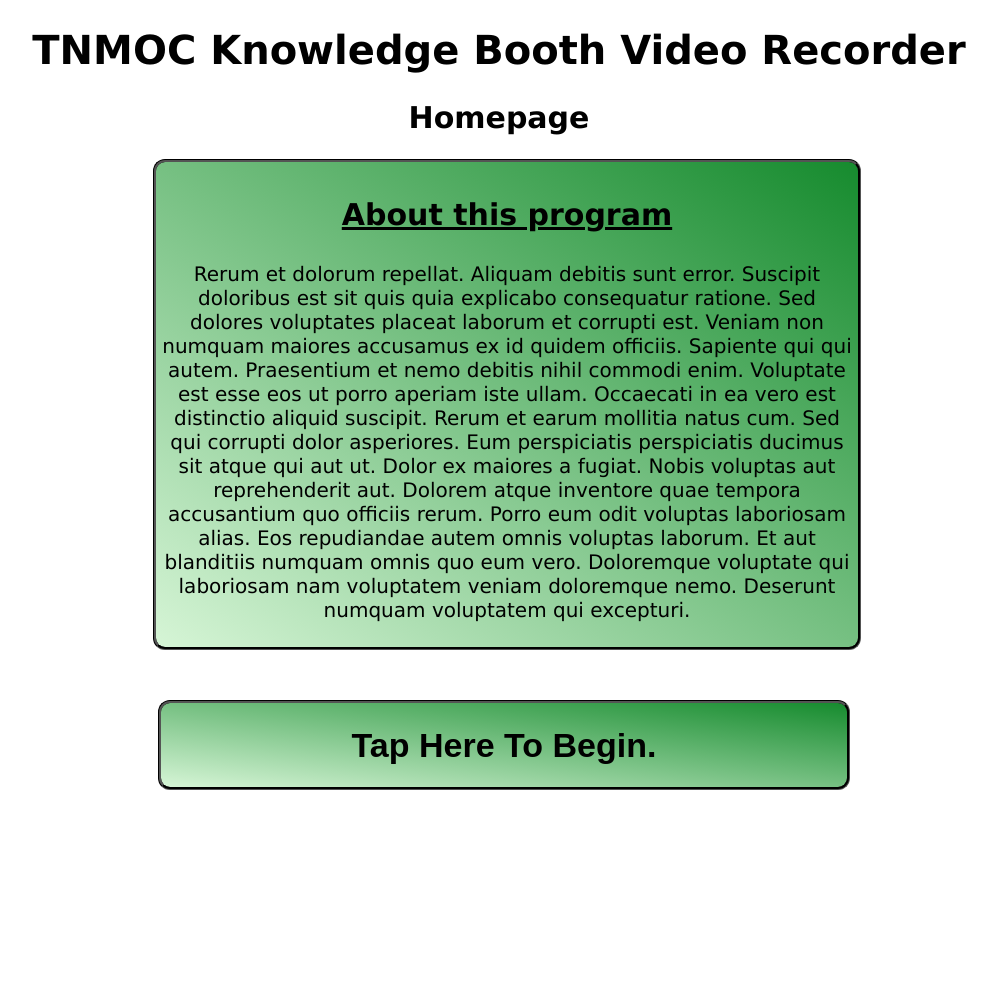
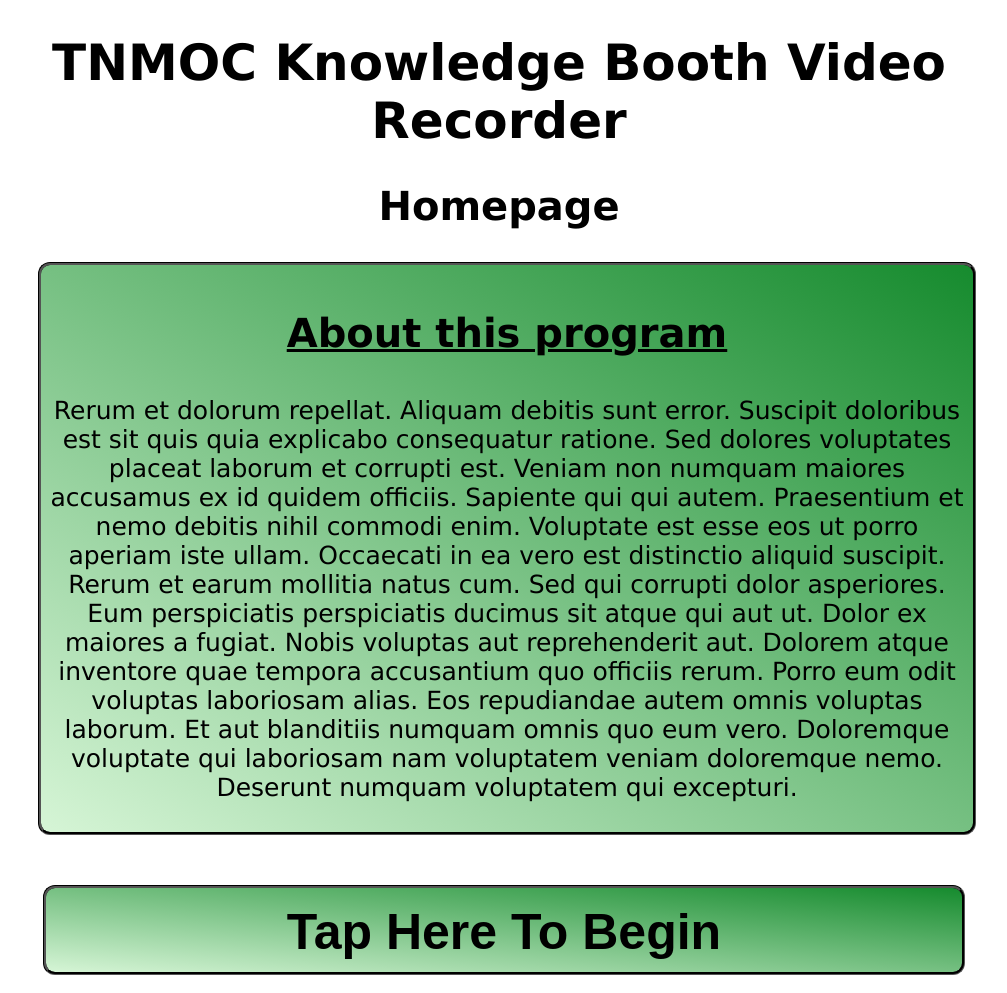
Before and after one commit to EarlGreyFTW/BoothCode, a PHP site: page / in a window 1280 px wide. Shown: the whole page, without its empty margins (149-1156 px from the left). Before the commit the page ends 790 px from the top, so only its background shows below. Run offline with PHP 8.4, Linux system fonts and the light colour scheme.

Commit message:
Design ajustments 22-12-22 09:53

```diff
--- a/STYLE.css
+++ b/STYLE.css
@@ -9,17 +9,17 @@
     height: available;
 }
 h1{
+    font-size: 50px;
+}
+h2{
     font-size: 40px;
 }
-h2{
-    font-size: 30px;
-}
 h3{
-    font-size: 30px;
+    font-size: 40px;
     text-decoration: black solid 3px underline
 }
 p, label, li{
-    font-size: 20px;
+    font-size: 25px;
 }
 textarea{
     font-size: 20px;
@@ -57,8 +57,8 @@
 
 /* CLASSES */
 .input-text-box{
-    width: 200px;
-    height: 35px;
+    width: 300px;
+    height: 45px;
     font-size: 20px;
     border-radius: 12px;
     border: black 1px solid;
@@ -96,8 +96,8 @@
 /* Index.php */
 #about-text{
     position: relative;
-    left: 20%;
-    width: 60%;
+    left: 10%;
+    width: 80%;
     border: black groove 3px;
     border-radius: 12px;
     background-image: linear-gradient(to bottom left,#168b2e, #d6f5d6);
@@ -105,8 +105,8 @@
 }
 #begin-button{
     position: relative;
-    left: 20%;
-    width: 60%;
+    left: 10%;
+    width: 80%;
     margin-top: 40px;
 }
 #begin{
--- a/Summary.php
+++ b/Summary.php
@@ -36,7 +36,7 @@
     <div class="bottom-menu">
 	    <button class="next-button" type="submit" value="Next" name="Next"><a class="link"><b>Finish</b></a></button>
 	    <button class="cancel-button"><b><a class="link" href="index.php">Cancel</a></b></button>
-	    <button class="back-button"><b><a href="index.php" class="link">Back</a></b></button>
+	    <button class="back-button"><b><a href="Record.php" class="link">Back</a></b></button>
     </div>
 </form>
 </body>
--- a/index.php
+++ b/index.php
@@ -30,7 +30,7 @@
 		</p>
 	</div>
 	<div id="begin-button">
-		<button id="begin"><b><a class="link" href="PersonalDetails.php" style="color: black; font-size: 34px">Tap Here To Begin.</a></b></button>
+		<button id="begin"><b><a class="link" href="PersonalDetails.php" style="color: black; font-size: 50px">Tap Here To Begin</a></b></button>
 	</div>
 </div>
 </body>
```
